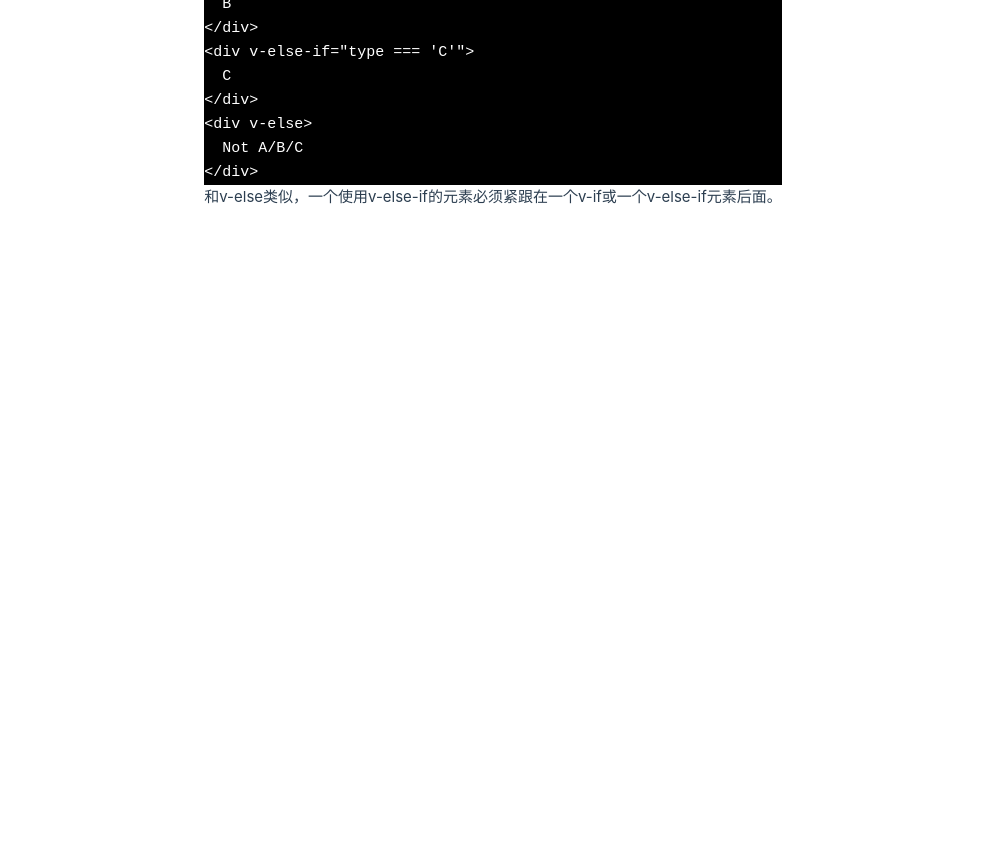
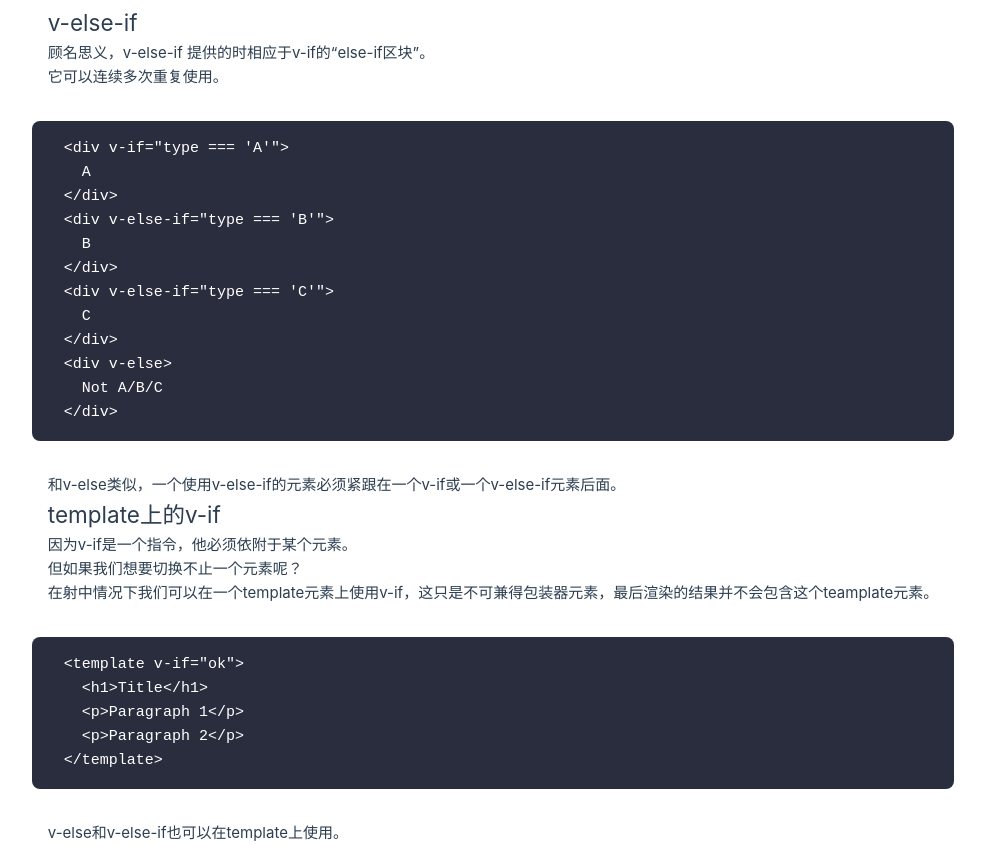
Before and after one commit to ShenlongDev/vue_xx, a Vue app: page / in a window 1280 px wide. Shown: the part 640-1485 px from the top of the page, without its empty margins (147-1132 px from the left). Before the commit the page ends 849 px from the top, so only its background shows below. Built offline with nearby package versions, Linux system fonts and the light colour scheme.

Commit message:
template_v-if

```diff
--- a/src/ConditionalRendering.vue
+++ b/src/ConditionalRendering.vue
@@ -21,6 +21,12 @@ const vElseIfStr = `<div v-if="type === 'A'">
 <div v-else>
   Not A/B/C
 </div>`
+
+const templateVIfStr = `<template v-if="ok">
+  <h1>Title</h1>
+  <p>Paragraph 1</p>
+  <p>Paragraph 2</p>
+</template>`
 </script>
 
 <template>
@@ -48,6 +54,14 @@ const vElseIfStr = `<div v-if="type === 'A'">
   <CodeView :content="vElseIfStr" />
 
   <p>和v-else类似，一个使用v-else-if的元素必须紧跟在一个v-if或一个v-else-if元素后面。</p>
+
+  <h2>template上的v-if</h2>
+  <p>因为v-if是一个指令，他必须依附于某个元素。</p>
+  <p>但如果我们想要切换不止一个元素呢？</p>
+  <p>在射中情况下我们可以在一个template元素上使用v-if，这只是不可兼得包装器元素，最后渲染的结果并不会包含这个teamplate元素。</p>
+  <CodeView :content="templateVIfStr" />
+
+  <p>v-else和v-else-if也可以在template上使用。</p>
 </template>
 
 <style></style>
--- a/src/components/CodeView.vue
+++ b/src/components/CodeView.vue
@@ -12,7 +12,10 @@ defineProps(['content'])
 
 <style>
 .code-container {
-  background: black;
+  background: rgb(41, 45, 62);
   color: white;
+  border-radius: 0.5rem;
+  padding: 1rem 2rem;
+  margin: 2rem -1rem;
 }
 </style>
```
